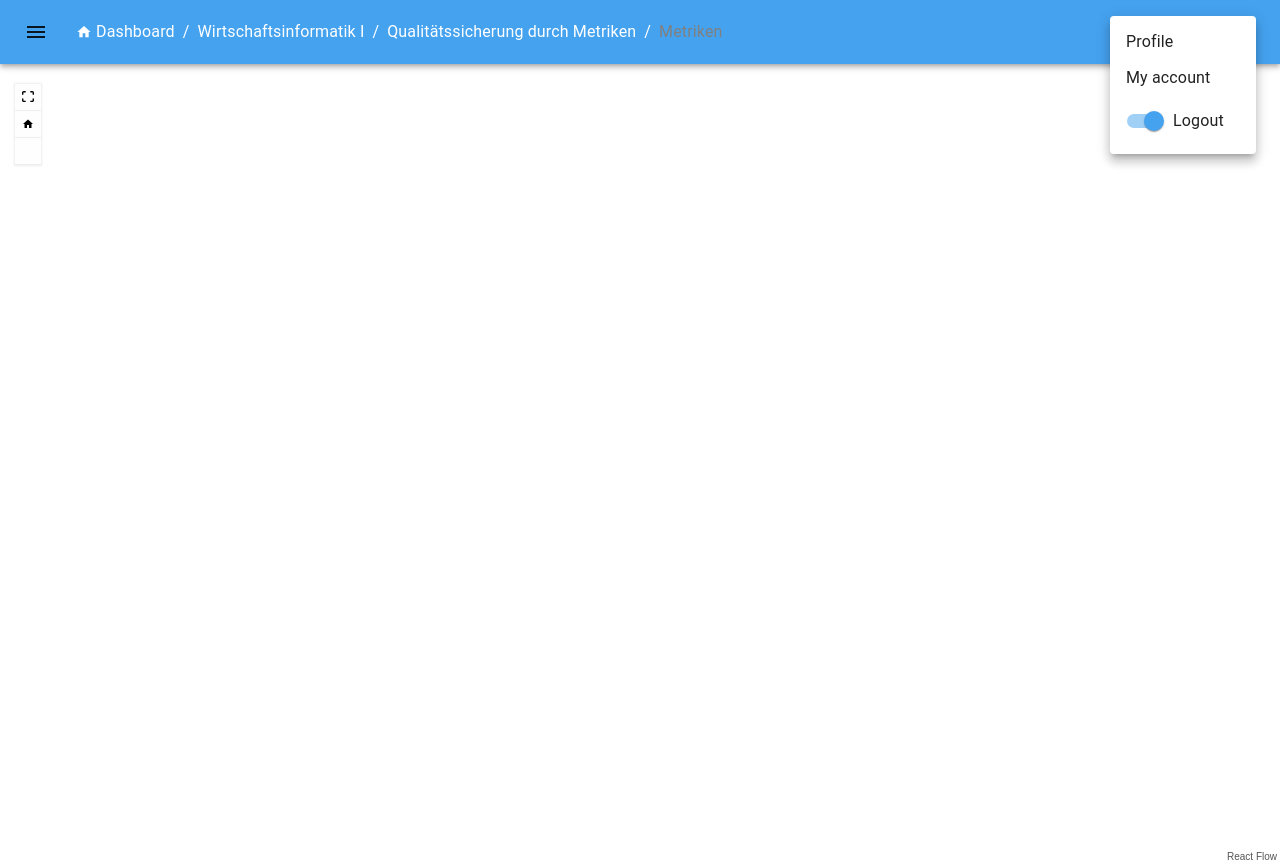
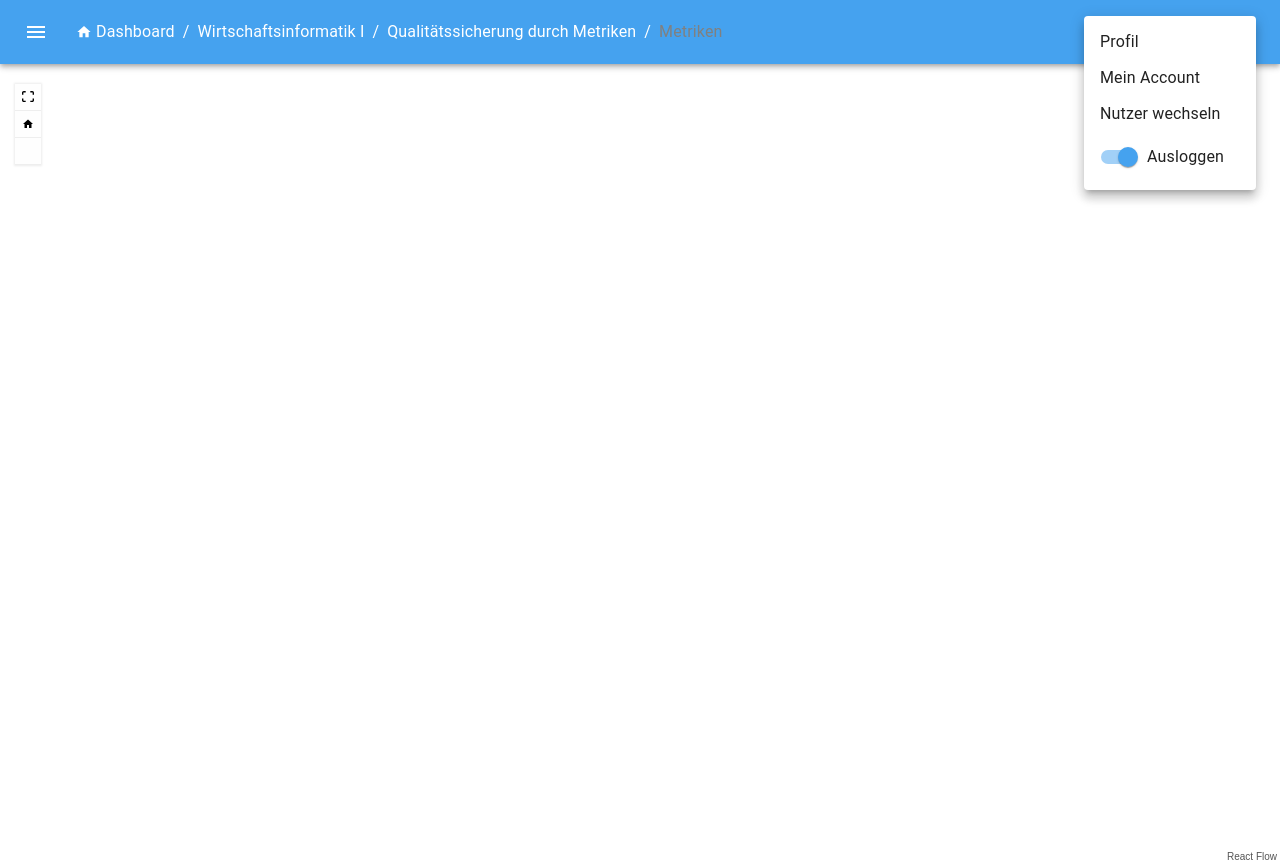
Before and after one commit to HASKI-Kempten/HASKI-System, a React (Create React App) app in the folder frontend/: page /learningPath in a window 1280 px wide. Both pictures are taken after a click on the button 1232 px from the left and 32 px from the top of the page. Built offline with nearby package versions, Linux system fonts and the light colour scheme; no server answers.

Commit message:
added change user dialog changed default button lang to ger added username to menu bar

```diff
--- /dev/null
+++ b/frontend/src/components/Dialogs/ChangeUserDialog.js
@@ -0,0 +1,115 @@
+import * as React from 'react';
+import Box from '@mui/material/Box';
+import Button from '@mui/material/Button';
+import Dialog, { DialogProps } from '@mui/material/Dialog';
+import DialogActions from '@mui/material/DialogActions';
+import DialogContent from '@mui/material/DialogContent';
+import DialogContentText from '@mui/material/DialogContentText';
+import DialogTitle from '@mui/material/DialogTitle';
+import FormControl from '@mui/material/FormControl';
+import FormControlLabel from '@mui/material/FormControlLabel';
+import InputLabel from '@mui/material/InputLabel';
+import MenuItem from '@mui/material/MenuItem';
+import Select, { SelectChangeEvent } from '@mui/material/Select';
+import Switch from '@mui/material/Switch';
+import { Accordion, AccordionDetails, AccordionSummary, Stack, Typography } from '@mui/material';
+
+function ChangeUserDialog({ open, handler, hanlderUser }) {
+    const [fullWidth, setFullWidth] = React.useState(true);
+    const [maxWidth, setMaxWidth] = React.useState('sm');
+    const [expanded, setExpanded] = React.useState('panel1');
+
+
+    const handleChange = (panel) => (event, newExpanded) => {
+        setExpanded(newExpanded ? panel : false);
+    };
+
+    return (
+        <Dialog
+            fullWidth={fullWidth}
+            maxWidth={maxWidth}
+            open={open}
+            onClose={() => handler(false)}
+        >
+            <DialogTitle>Nutzerauswahl</DialogTitle>
+            <DialogContent>
+                <Accordion expanded={expanded === 'panel1'} onChange={handleChange('panel1')}>
+                    <AccordionSummary aria-controls="panel1d-content" id="panel1d-header">
+                        <Typography>Jim Haug</Typography>
+                    </AccordionSummary>
+                    <AccordionDetails>
+                        <Stack spacing={2}>
+                            <Typography>
+                                Balanciert (Bal) – Intuitiv (Int) – Visuell (Vis) – Bal (JH):
+                            </Typography>
+                            <Typography>
+                                Ein intuitiver Lernstil resultiert in einer höheren Priorität von ÜB und ZL. Ein visueller Lernstil resultiert nur in einer niedrigeren Priorität von ZL. Damit ist ZL in der Priorität niedriger als ÜB. Positive Aspekte sind schwerer gewichtet. Im Hinblick auf SE und ZF gibt es bei beiden Lernstilen keine Vorlieben. ZF wird standardmäßig am Ende des Lernraums vorgeschlagen.  Daraus folgt die Reihenfolge ÜB (+), ZL (+ & /), SE, ZF. Eine Adaption hinsichtlich der Reihenfolge von BE kann nicht erfolgen, da dies mit LK verknüpft ist und nicht herausgelöst werden kann. Wäre es separat würde es sich nach der ZF einordnen, da ein intuitiver Lernstil hier in einer niedrigeren Priorität resultiert.
+                            </Typography>
+                            <Button variant="contained" color="primary" onClick={() => { handler(false); hanlderUser("Jim Haug") }}>
+                                auswählen
+                            </Button>
+                        </Stack>
+                    </AccordionDetails>
+                </Accordion>
+                <Accordion expanded={expanded === 'panel2'} onChange={handleChange('panel2')}>
+                    <AccordionSummary aria-controls="panel2d-content" id="panel2d-header">
+                        <Typography>Marc Normann</Typography>
+                    </AccordionSummary>
+                    <AccordionDetails>
+                        <Stack spacing={2}>
+                            <Typography>
+                                Bal – Bal – Vis – Global (Glo):
+                            </Typography>
+                            <Typography>
+                                Ein globaler Lernstil resultiert in einer höheren Priorität von BE und ZF. Ein visueller Lernstil resultiert nur in einer niedrigeren Priorität von ZL. Im Hinblick auf SE und ÜB gibt es bei beiden Lernstilen keine Vorlieben.  Daraus folgt die Reihenfolge ZF (+), SE, ÜB, ZL (/). Eine Adaption hinsichtlich der Reihenfolge von BE kann nicht erfolgen, da dies mit LK verknüpft ist und nicht herausgelöst werden kann. Wäre es separat würde es sich nach ZF einordnen, da ein globaler Lernstil diese direkt nach LK haben möchte und dann BE (+) folgen würde.
+                            </Typography>
+                            <Button variant="contained" color="primary" onClick={() => { handler(false); hanlderUser("Marc Normann") }}>
+                                auswählen
+                            </Button>
+                        </Stack>
+                    </AccordionDetails>
+                </Accordion>
+                <Accordion expanded={expanded === 'panel3'} onChange={handleChange('panel3')}>
+                    <AccordionSummary aria-controls="panel3d-content" id="panel3d-header">
+                        <Typography>David Fischer</Typography>
+                    </AccordionSummary>
+                    <AccordionDetails>
+                        <Stack spacing={2}>
+                            <Typography>
+                                Aktiv (Akt) – Int – Vis – Bal:
+                            </Typography>
+                            <Typography>
+                                Ein aktiver und intuitiver Lernstil resultiert in einer viel höheren Priorität von ÜB (++) und einer höheren Priorität von SE (+).Sowohl der aktive als auch der visuelle Lernstil sprechen für eine niedrigere Priorität von ZL, während der intuitive Lernstil dafür spricht.Positive Aspekte sind schwerer gewichtet.Im Hinblick auf ZF gibt es bei beiden Lernstilen keine Vorlieben.ZF wird standardmäßig am Ende des Lernraums vorgeschlagen.Daraus folgt die Reihenfolge ÜB (++), SE (+), ZL (/ / & +), ZF.Eine Adaption hinsichtlich der Reihenfolge von BE kann nicht erfolgen, da dies mit LK verknüpft ist und nicht herausgelöst werden kann.Wäre es separat würde es sich nach der ZF einordnen, da sowohl der aktive als auch der intuitiver Lernstil hier in eine niedrigere Priorität bewirken.                            </Typography>
+                            <Button variant="contained" color="primary" onClick={() => { handler(false); hanlderUser("David Fischer") }}>
+                                auswählen
+                            </Button>
+                        </Stack>
+                    </AccordionDetails>
+                </Accordion>
+                <Box
+                    noValidate
+                    component="form"
+                    sx={{
+                        display: 'flex',
+                        flexDirection: 'column',
+                        m: 'auto',
+                        width: 'fit-content',
+                    }}
+                >
+                    {/* <FormControlLabel
+                        sx={{ mt: 1 }}
+                        control={
+                            <Switch checked={fullWidth} onChange={handleFullWidthChange} />
+                        }
+                        label="Full width"
+                    /> */}
+                </Box>
+            </DialogContent>
+            <DialogActions>
+                <Button onClick={() => handler(false)}>Schließen</Button>
+            </DialogActions>
+        </Dialog >
+    )
+}
+
+export default ChangeUserDialog;
--- a/frontend/src/components/Dialogs/LearningElementDialog.js
+++ b/frontend/src/components/Dialogs/LearningElementDialog.js
@@ -67,7 +67,7 @@ function LearningElementDialog({ open, handler }) {
                 </Box>
             </DialogContent>
             <DialogActions>
-                <Button onClick={() => handler(false)}>Close</Button>
+                <Button onClick={() => handler(false)}>Schließen</Button>
             </DialogActions>
         </Dialog >
     )
--- a/frontend/src/components/Lernpfad.js
+++ b/frontend/src/components/Lernpfad.js
@@ -13,6 +13,7 @@ import Box from '@mui/material/Box';
 import Divider from '@mui/material/Divider';
 import { Paper, Button } from '@mui/material';
 import MenuAppBar from './MenuBar';
+import ChangeUserDialog from './Dialogs/ChangeUserDialog';
 
 function Flow({ elements }) {
 
@@ -118,10 +119,20 @@ function noop() { }
 
 const About = () => {
 
+	const [open, setOpen] = React.useState(false);
+	const [user, setUser] = React.useState("David Fischer");
 
+	const handleChangeUserDialogClick = (state) => {
+		setOpen(state);
+	};
+
+	const handleChangeUser = (username) => {
+		setUser(username);
+	};
 	return (
 		<>
-			<MenuAppBar />
+			<MenuAppBar handler={handleChangeUserDialogClick} user={user} />
+			<ChangeUserDialog handler={handleChangeUserDialogClick} open={open} hanlderUser={handleChangeUser} />
 
 			<Stack spacing={2} sx={{ height: '100%' }}>
 				{/* Flow */}
--- a/frontend/src/components/MenuBar.js
+++ b/frontend/src/components/MenuBar.js
@@ -11,13 +11,15 @@ import FormControlLabel from '@mui/material/FormControlLabel';
 import FormGroup from '@mui/material/FormGroup';
 import MenuItem from '@mui/material/MenuItem';
 import Menu from '@mui/material/Menu';
-import { Breadcrumbs } from '@mui/material';
+import { Breadcrumbs, Grid } from '@mui/material';
 import MLink from '@mui/material/Link';
 import HomeIcon from '@mui/icons-material/Home';
+import ChangeUserDialog from './Dialogs/ChangeUserDialog';
 
-export default function MenuAppBar() {
+export default function MenuAppBar({ handler, user }) {
   const [auth, setAuth] = React.useState(true);
   const [anchorEl, setAnchorEl] = React.useState(null);
+
 
   const handleChange = (event) => {
     setAuth(event.target.checked);
@@ -32,6 +34,7 @@ export default function MenuAppBar() {
   };
 
   return (
+    <>
       <Box sx={{ flexGrow: 1 }}>
         {/* <FormGroup>
         <FormControlLabel
@@ -52,10 +55,17 @@ export default function MenuAppBar() {
               edge="start"
               color="inherit"
               aria-label="menu"
-            sx={{ mr: 2 }}
+              sx={{ mr: 2, color: 'white' }}
             >
               <MenuIcon />
             </IconButton>
+            <Grid
+              container
+              direction="row"
+              justifyContent="space-between"
+              alignItems="center"
+            >
+              <Grid item>
                 <Typography variant="h6" component="div" sx={{ flexGrow: 1 }}>
                   <div role="presentation" sx={{ color: "white" }} >
                     <Breadcrumbs aria-label="breadcrumb" color="white">
@@ -93,8 +103,17 @@ export default function MenuAppBar() {
 
                   </div>
                 </Typography>
+              </Grid>
+              <Grid item>
                 {auth && (
-            <div>
+                  <Grid container spacing={2}
+                    direction="row"
+                    justifyContent="flex-end"
+                    alignItems="center">
+                    <Grid item>
+                      <Typography sx={{ color: "white" }}>{user}</Typography>
+                    </Grid>
+                    <Grid item>
                       <IconButton
                         size="large"
                         aria-label="account of current user"
@@ -102,9 +121,11 @@ export default function MenuAppBar() {
                         aria-haspopup="true"
                         onClick={handleMenu}
                         color="inherit"
+                        sx={{ color: "white" }}
                       >
                         <AccountCircle />
                       </IconButton>
+                    </Grid>
                     <Menu
                       id="menu-appbar"
                       anchorEl={anchorEl}
@@ -120,8 +141,9 @@ export default function MenuAppBar() {
                       open={Boolean(anchorEl)}
                       onClose={handleClose}
                     >
-                <MenuItem onClick={handleClose}>Profile</MenuItem>
-                <MenuItem onClick={handleClose}>My account</MenuItem>
+                      <MenuItem onClick={handleClose}>Profil</MenuItem>
+                      <MenuItem onClick={handleClose}>Mein Account</MenuItem>
+                      <MenuItem onClick={() => handler(true)}>Nutzer wechseln</MenuItem>
                       <MenuItem onClick={handleClose}><FormGroup>
                         <FormControlLabel
                           control={
@@ -131,14 +153,18 @@ export default function MenuAppBar() {
                               aria-label="login switch"
                             />
                           }
-                    label={auth ? 'Logout' : 'Login'}
+                          label={auth ? 'Ausloggen' : 'Einloggen'}
                         />
                       </FormGroup></MenuItem>
                     </Menu>
-            </div>
+
+                  </Grid>
                 )}
+              </Grid>
+            </Grid>
           </Toolbar>
         </AppBar>
       </Box>
+    </>
   );
 }
```
Lines whose indentation alone changed are shown as unchanged.
